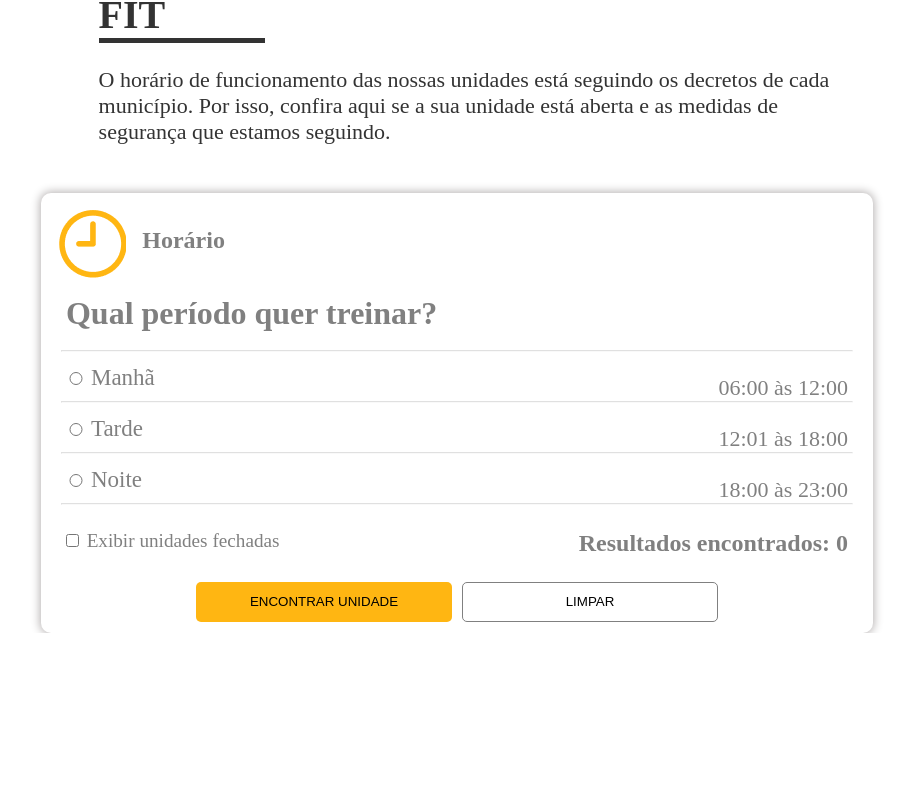
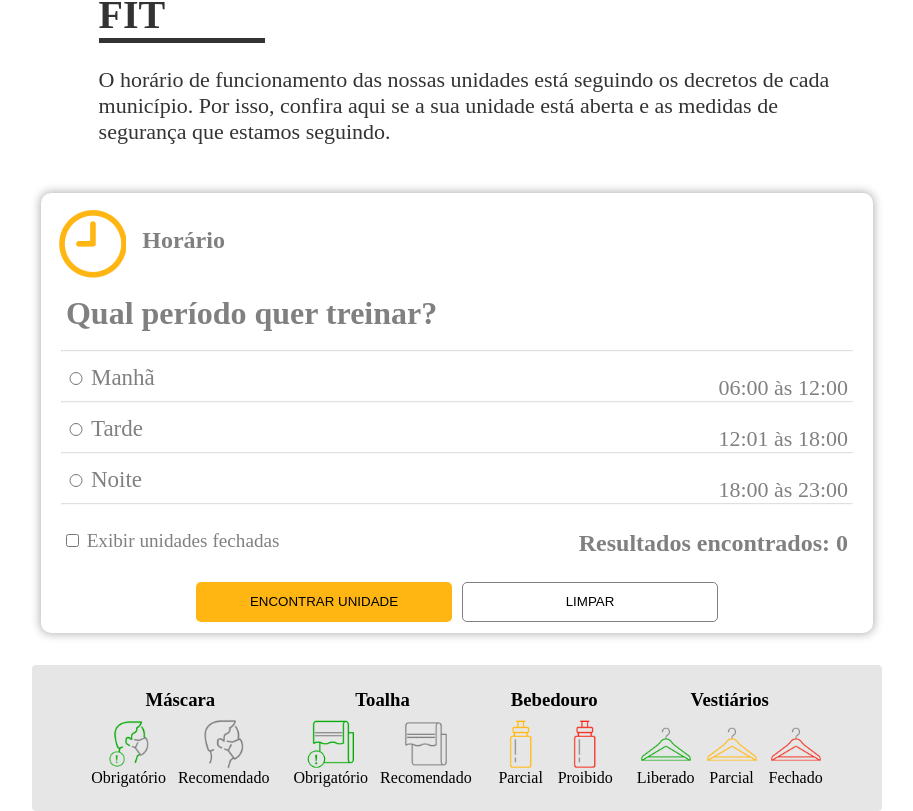
Before and after one commit to Dav1dSo/Smart-Fit-Search, a React (Vite) app: page / in a window 1280 px wide. Shown: the part 253-1064 px from the top of the page, without its empty margins (183-1096 px from the left). Before the commit the page ends 886 px from the top, so only its background shows below. Built offline with nearby package versions, Linux system fonts and the light colour scheme.

Commit message:
feat: created component Legend.

```diff
--- a/src/App.jsx
+++ b/src/App.jsx
@@ -2,6 +2,7 @@ import './App.css'
 import Header from './components/Header/Header'
 import Title from './components/Title/Title'
 import FormFilter from './components/FormFilter/FormFilter'
+import Legend from './components/Legend/Legend'
 
 function App() {
 
@@ -10,6 +11,7 @@ function App() {
         <Header/>
           <Title/>
             <FormFilter/>
+              <Legend/>
       </div>
   )
 }
--- /dev/null
+++ b/src/components/Legend/Legend-style.jsx
@@ -0,0 +1,58 @@
+import styled from 'styled-components';
+
+const LegendBox = styled.div`
+  display: flex;
+  flex-direction: column;
+  align-items: center;
+  justify-content: center;
+  background-color: #00000019;
+  max-width: 64.5%;
+  width: 80%;
+  margin: 0 auto;
+  padding: 24px 12px;
+  border-radius: 4px;
+  gap: 24px;
+  margin-top: 4vh;
+
+  @media (min-width: 1120px) {
+    flex-direction: row;
+  }
+`;
+
+const LegendItem = styled.div`
+  display: flex;
+  flex-direction: column;
+  gap: 8px;
+`;
+
+const Title = styled.h3`
+  text-align: center;
+`;
+
+const LegendImages = styled.div`
+  display: flex;
+  align-items: center;
+  justify-content: center;
+  gap: 12px;
+`;
+
+const LegendImage = styled.div`
+  display: flex;
+  align-items: center;
+  justify-content: center;
+  flex-direction: column;
+`;
+
+const Image = styled.img`
+  width: 100px;
+
+  @media (min-width: 1120px) {
+    width: 50px;
+  }
+
+  @media (min-width: 1380px) {
+    width: 100px;
+  }
+`;
+
+export {LegendBox, LegendItem, Title, LegendImages, LegendImage, Image};
--- /dev/null
+++ b/src/components/Legend/Legend.jsx
@@ -0,0 +1,86 @@
+import {
+  Image,
+  LegendImage,
+  LegendImages,
+  LegendItem,
+  Title,
+  LegendBox
+} from "./Legend-style";
+
+import required_Mask from "../../assets/imgs/required-mask.png";
+import required_Towel from "../../assets/imgs/required-towel.png"
+import required_Bottle from "../../assets/imgs/partial-fountain.png"
+import recommended_Mask from "../../assets/imgs/recommended-mask.png";
+import recommended_Towel from "../../assets/imgs/recommended-towel.png"
+import recommended_Bottle from "../../assets/imgs/forbidden-fountain.png"
+import released_lockerroom from "../../assets/imgs/required-lockerroom.png"
+import partial_lockerroom from "../../assets/imgs/partial-lockerroom.png"
+import closed_lockerroom from "../../assets/imgs/forbidden-lockerroom.png"
+
+function Legend() {
+  return (
+    <LegendBox>
+      <LegendItem>
+        <Title>Máscara</Title>
+        <LegendImages>
+          <LegendImage>
+            <Image src={required_Mask} alt="Required Mask" />
+            <p>Obrigatório</p>
+          </LegendImage>
+          <LegendImage>
+            <Image src={recommended_Mask} alt="Recommended Mask" />
+            <p>Recomendado</p>
+          </LegendImage>
+        </LegendImages>
+      </LegendItem>
+
+      <LegendItem>
+        <Title>Toalha</Title>
+        <LegendImages>
+          <LegendImage>
+            <Image src={required_Towel} alt="Required Towel" />
+            <p>Obrigatório</p>
+          </LegendImage>
+          <LegendImage>
+            <Image src={recommended_Towel} alt="Recommended Towel" />
+            <p>Recomendado</p>
+          </LegendImage>
+        </LegendImages>
+      </LegendItem>
+
+      <LegendItem>
+        <Title>Bebedouro</Title>
+        <LegendImages>
+          <LegendImage>
+            <Image src={required_Bottle} alt="Partial Fountain" />
+            <p>Parcial</p>
+          </LegendImage>
+          <LegendImage>
+            <Image src={recommended_Bottle} alt="Not Allowed Fountain" />
+            <p>Proibido</p>
+          </LegendImage>
+        </LegendImages>
+      </LegendItem>
+
+      <LegendItem>
+        <Title>Vestiários</Title>
+        <LegendImages>
+          <LegendImage>
+            <Image src={released_lockerroom} alt="Allowed Lockerroom" />
+            <p>Liberado</p>
+          </LegendImage>
+          <LegendImage>
+            <Image src={partial_lockerroom} alt="Partial Lockerroom" />
+            <p>Parcial</p>
+          </LegendImage>
+          <LegendImage>
+            <Image src={closed_lockerroom} alt="Closed Lockerroom" />
+            <p>Fechado</p>
+          </LegendImage>
+        </LegendImages>
+      </LegendItem>
+    </LegendBox>
+  );
+}
+
+export default Legend;
```
